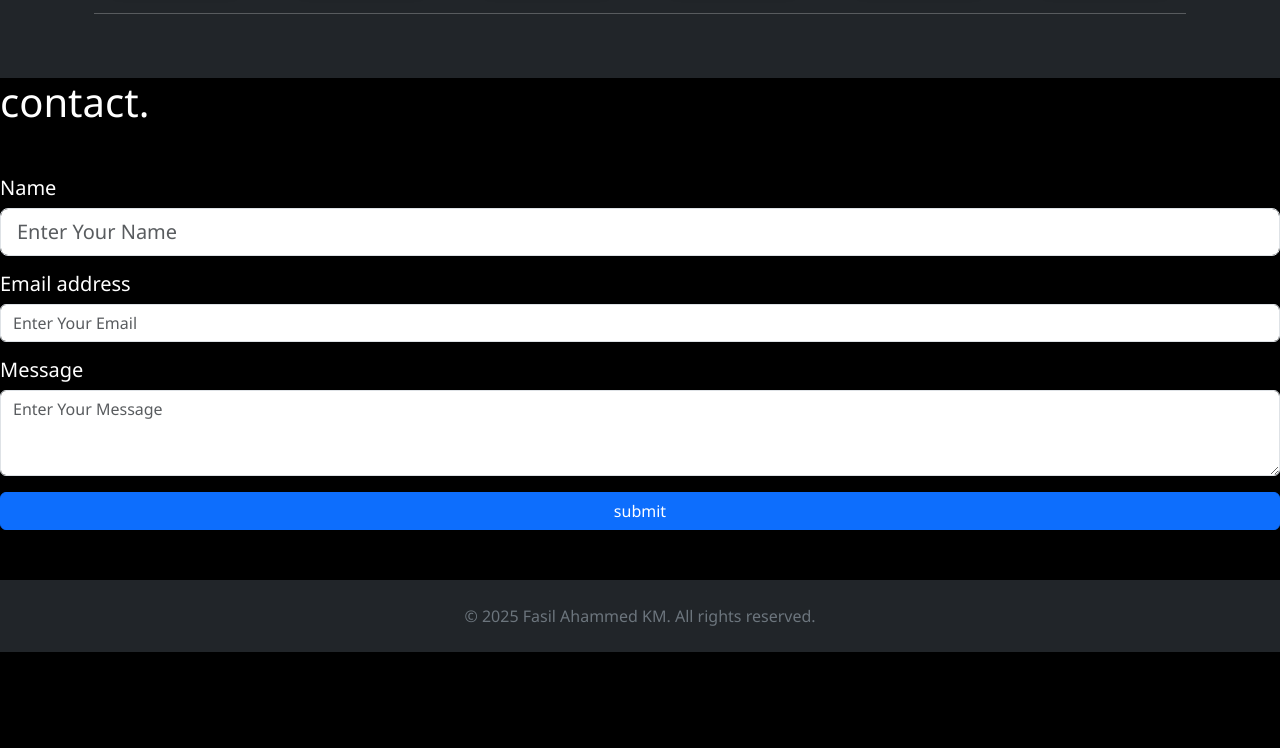
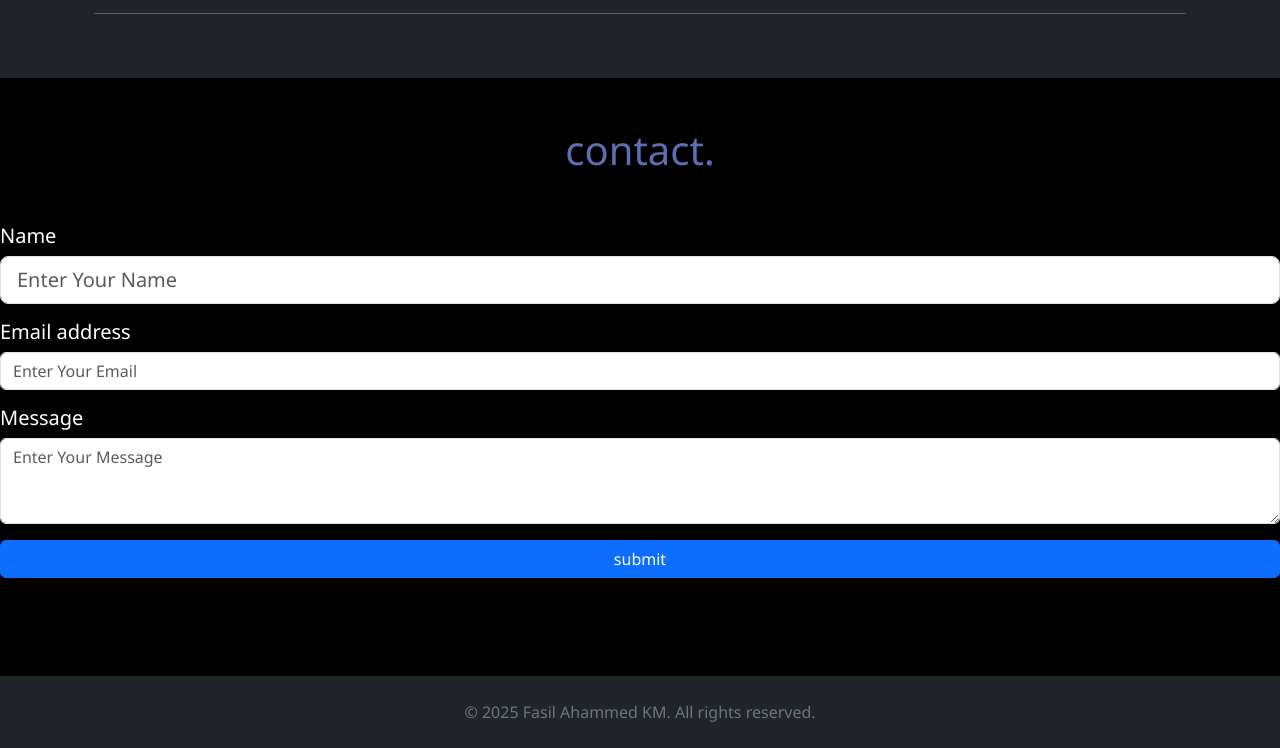
Before and after one commit to fasilahammed/portfolio, a plain HTML site: page index.html in a window 1280 px wide. Shown: the part 2005-2753 px from the top of the page. Before the commit the page ends 2657 px from the top, so only its background shows below. Drawn offline with nearby package versions, Linux system fonts and the light colour scheme.

Commit message:
first commit

```diff
--- a/index.html
+++ b/index.html
@@ -256,8 +256,8 @@
         </div>
     </section>
 
-    <section id="contact">
-        <h1 class="head">contact.</h1>
+    <section id="contact" class="py-5 bg-black">
+        <h1 class="mb-3 text-center" style="color:#5b6fb2">contact.</h1>
         <div class="section-container " style="margin:50px auto;">
             <form onsubmit="sendEmail(event)">
                 <div class="mb-3">
```
